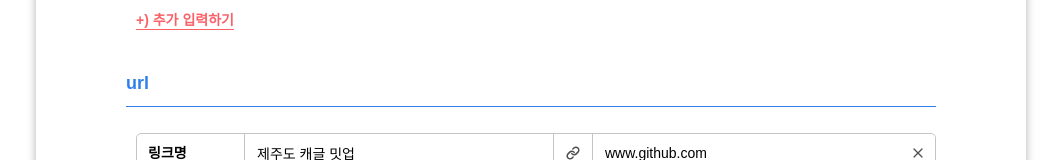
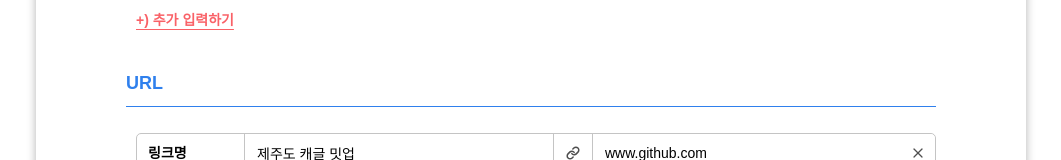
Before and after one commit to weniv/MAKE-RE, a React (Create React App) app: page / in a window 1280 px wide. Shown: the part 2035-2195 px from the top of the page, without its empty margins (109-1170 px from the left). Built offline with nearby package versions, Linux system fonts and the light colour scheme.

Commit message:
Edit: 텍스트 변경

```diff
--- a/src/components/Url/UrlInput.jsx
+++ b/src/components/Url/UrlInput.jsx
@@ -23,7 +23,7 @@ export default function Url({ setResumeData, resumeData }) {
 
   return (
     <section className={styles.url}>
-      <h2>url</h2>
+      <h2>URL</h2>
       {url &&
         url.map((url, idx) => (
           <UrlContent
--- a/src/components/Url/UrlOutput.jsx
+++ b/src/components/Url/UrlOutput.jsx
@@ -7,7 +7,7 @@ export default function Url({ url }) {
     <>
       {urlOutput && (
         <section className={styles.exp}>
-          <h2 className={styles.titOutput}>Url</h2>
+          <h2 className={styles.titOutput}>URL</h2>
           <ul className={styles.listUrl}>
             {urlOutput.map((url) => (
               <li>
```
